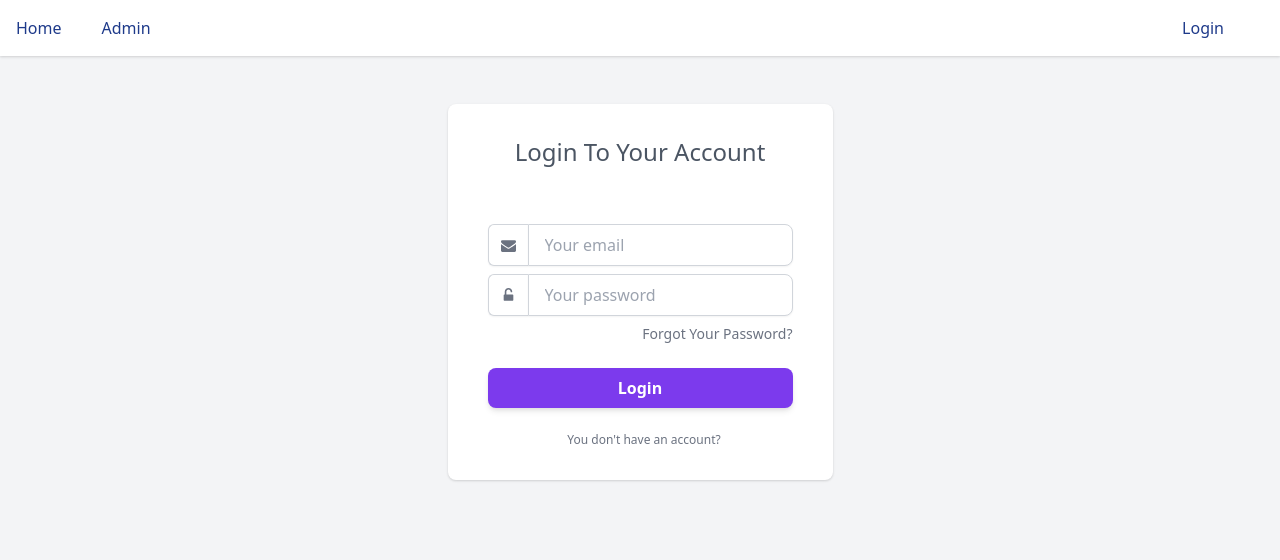
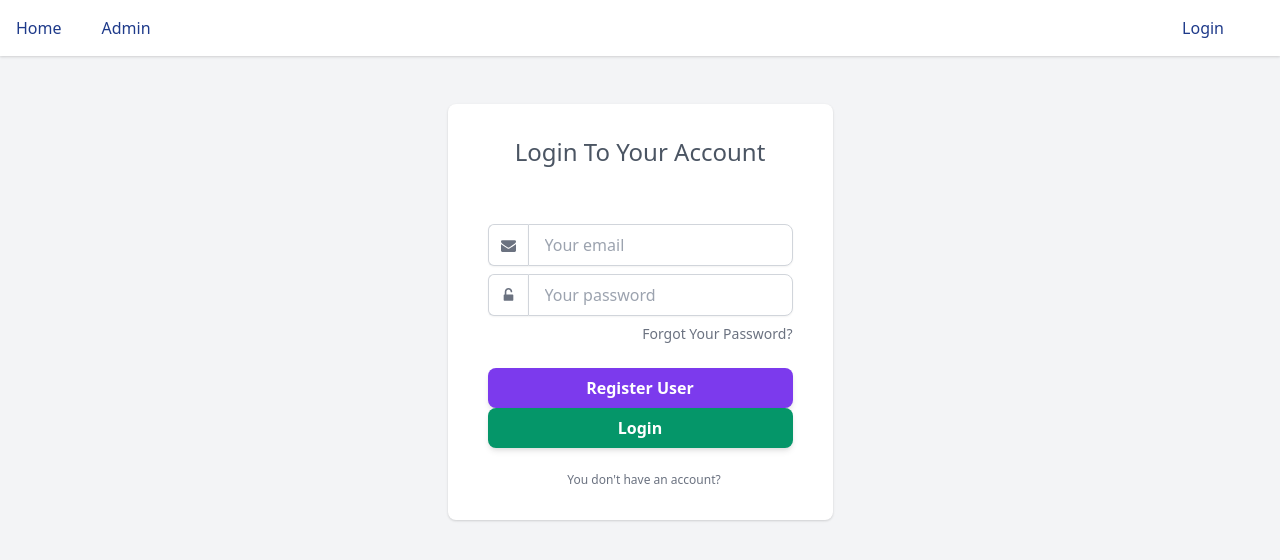
Before and after one commit to aperezl/pruebas-react, a React (Create React App) app in the folder firebase-auth/: page /login in a window 1280 px wide. Shown: the top 560 px of the page. Built offline with nearby package versions, Linux system fonts and the light colour scheme.

Commit message:
add login function

```diff
--- a/firebase-auth/src/components/Login.js
+++ b/firebase-auth/src/components/Login.js
@@ -23,6 +23,30 @@ const Login = () => {
         setMsgError("The email address is already in use by another account.");
       }
       console.log(err.code);
+    }
+  };
+
+  const loginUser = async () => {
+    try {
+      const user = await Auth.signInWithEmailAndPassword(email, password);
+      if (user) {
+        console.log("user:", user);
+      }
+    } catch (err) {
+      if (err.code === "auth/wrong-password") {
+        setMsgError(
+          "The password is invalid or the user does not have a password."
+        );
+      }
+      if (err.code === "auth/invalid-email") {
+        setMsgError("The email address is badly formatted.");
+      }
+      if (err.code === "auth/too-many-requests") {
+        setMsgError(
+          "Access to this account has been temporarily disabl…setting your password or you can try again later."
+        );
+      }
+      console.log(err);
     }
   };
 
@@ -97,15 +121,23 @@ const Login = () => {
                 type="submit"
                 className="py-2 px-4  bg-purple-600 hover:bg-purple-700 focus:ring-purple-500 focus:ring-offset-purple-200 text-white w-full transition ease-in duration-200 text-center text-base font-semibold shadow-md focus:outline-none focus:ring-2 focus:ring-offset-2  rounded-lg "
               >
-                Login
+                Register User
               </button>
             </div>
-            {msgError ? (
-              <div className="text-red-800 mt-4 text-center">{msgError}</div>
-            ) : (
-              <span></span>
-            )}
           </form>
+          {msgError ? (
+            <div className="text-red-800 mt-4 text-center">{msgError}</div>
+          ) : (
+            <span></span>
+          )}
+
+          <button
+            onClick={loginUser}
+            type="submit"
+            className="py-2 px-4  bg-green-600 hover:bg-green-700 focus:ring-green-500 focus:ring-offset-green-200 text-white w-full transition ease-in duration-200 text-center text-base font-semibold shadow-md focus:outline-none focus:ring-2 focus:ring-offset-2  rounded-lg "
+          >
+            Login
+          </button>
         </div>
         <div className="flex items-center justify-center mt-6">
           <a
```
